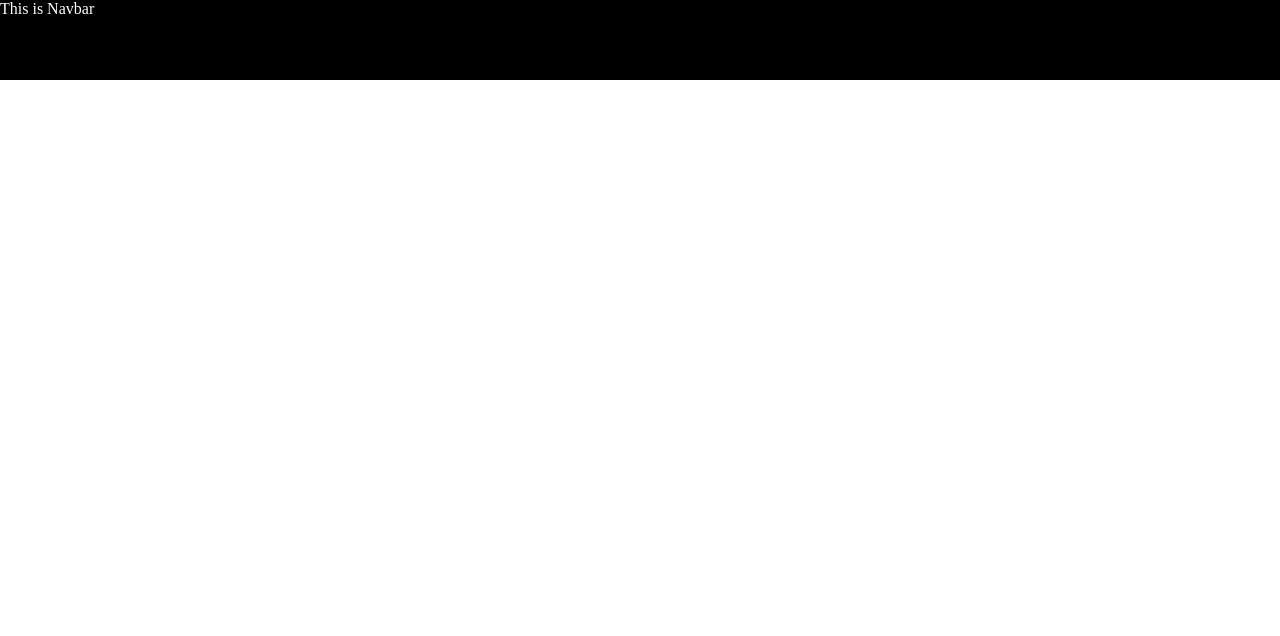
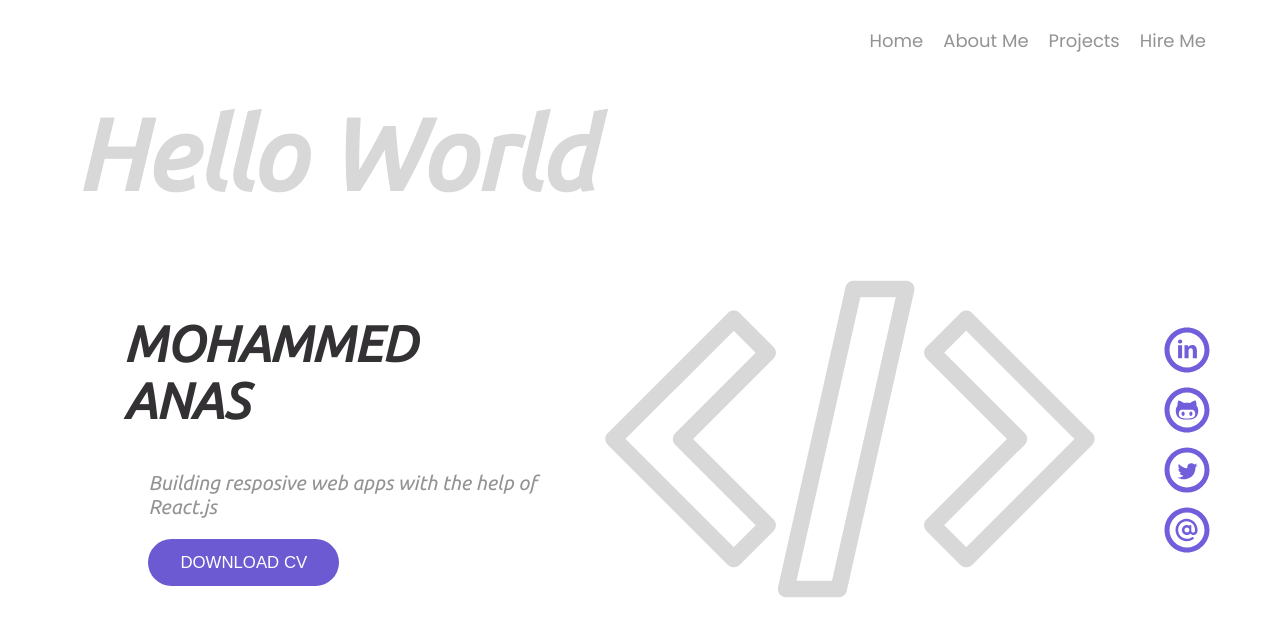
Before and after one commit to anascsk/portfolio, a React (Create React App) app: page / in a window 1280 px wide. Shown: the top 636 px of the page. Built offline with nearby package versions, Linux system fonts and the light colour scheme.

Commit message:
ui updated

```diff
--- a/package.json
+++ b/package.json
@@ -8,7 +8,8 @@
     "@testing-library/user-event": "^13.5.0",
     "react": "^17.0.2",
     "react-dom": "^17.0.2",
-    "react-router-dom": "^5.2.0",
+    "react-icons": "^4.3.1",
+    "react-router-dom": "^6.0.0-beta.8",
     "react-scripts": "5.0.0",
     "styled-components": "^5.3.3",
     "web-vitals": "^2.1.2"
--- a/public/index.html
+++ b/public/index.html
@@ -2,28 +2,34 @@
 <html lang="en">
   <head>
     <meta charset="utf-8" />
-    <link rel="icon" href="https://toppng.com/uploads/preview/web-development-icon-png-clipart-website-development-web-dev-icon-11562967383vhxlfmnerz.png" />
+    <link
+      rel="icon"
+      href="https://toppng.com/uploads/preview/web-development-icon-png-clipart-website-development-web-dev-icon-11562967383vhxlfmnerz.png"
+    />
     <meta name="viewport" content="width=device-width, initial-scale=1" />
     <meta name="theme-color" content="#000000" />
-    <meta
-      name="description"
-      content=""
-    />
+    <meta name="description" content="" />
     <link rel="apple-touch-icon" href="%PUBLIC_URL%/logo192.png" />
 
     <link rel="manifest" href="%PUBLIC_URL%/manifest.json" />
 
     <title>Mohammed Anas</title>
     <style>
-      a{
+      @import url("https://fonts.googleapis.com/css2?family=Abel&family=Poppins:wght@400;500;600&family=Titillium+Web:wght@200;300&display=swap");
+
+      @import url('https://fonts.googleapis.com/css2?family=Abel&family=Poppins:wght@400;500;600&family=Titillium+Web:wght@200;300&family=Ubuntu:ital@1&display=swap');
+
+      a {
         text-decoration: none;
-
       }
-      ul{
+      ul {
         text-decoration: none;
-
       }
-      body{
+      body {
+        font-family: "Abel", sans-serif;
+        font-family: "Poppins", sans-serif;
+        font-family: "Titillium Web", sans-serif;
+        font-family: 'Ubuntu', sans-serif;
         margin: 0;
         padding: 0;
       }
@@ -32,6 +38,5 @@
   <body>
     <noscript>You need to enable JavaScript to run this app.</noscript>
     <div id="root"></div>
-
   </body>
 </html>
--- a/src/App.jsx
+++ b/src/App.jsx
@@ -1,10 +1,21 @@
 import Navbar from "./components/Navbar";
+import { BrowserRouter, Routes, Route } from "react-router-dom";
+import Showcase from "./components/Showcase";
 
 function App() {
   return (
-    <div >
-      <Navbar/>
-    </div>
+    <BrowserRouter>
+      <Navbar />
+      <Showcase/>
+      <Routes>
+        <Route extact path="/">
+
+        </Route>
+        <Route path="/about"> </Route>
+        <Route path="/projects"> </Route>
+        <Route path="/contact"> </Route>
+      </Routes>
+    </BrowserRouter>
   );
 }
 
--- a/src/components/Navbar.jsx
+++ b/src/components/Navbar.jsx
@@ -1,10 +1,58 @@
-import React from "react";
-import styled from "styled-components";
-import {Container} from './styles/Navbar.style.js'
+import { useState } from "react";
 
+import {
+  Container,
+  LeftContainer,
+  RightContainer,
+  NavbarExtendedContainer,
+  NavbarInnerContainer,
+  NavbarLinkContainer,
+  NavbarLink,
+  Logo,
+  OpenLinksButton,
+  NavbarLinkExtended,
+} from "../styles/Navbar.style.js";
+
+import { CgMenuMotion } from "react-icons/cg";
+import { CgMenuHotdog } from "react-icons/cg";
+import { Button } from "../styles/button.style.js";
 
 const Navbar = () => {
-  return <Container>This is Navbar</Container>;
+  const [extendedNavbar, setExtendedNavbar] = useState(false);
+  return (
+    <Container extendedNavbar={extendedNavbar}>
+      <NavbarInnerContainer>
+        <LeftContainer>
+          <Logo src={Logo.png}></Logo>
+        </LeftContainer>
+        <RightContainer>
+          <NavbarLinkContainer>
+            <NavbarLink to="/">Home</NavbarLink>
+            <NavbarLink to="/about">About Me</NavbarLink>
+            <NavbarLink to="/projects">Projects</NavbarLink>
+
+            <NavbarLink to="/contact">Hire Me</NavbarLink>
+
+            <OpenLinksButton
+              onClick={() => {
+                setExtendedNavbar((current) => !current);
+              }}
+            >
+              {extendedNavbar ? <CgMenuMotion /> : <CgMenuHotdog />}
+            </OpenLinksButton>
+          </NavbarLinkContainer>
+        </RightContainer>
+      </NavbarInnerContainer>
+      {extendedNavbar && (
+        <NavbarExtendedContainer>
+          <NavbarLinkExtended to="/">Home</NavbarLinkExtended>
+          <NavbarLinkExtended to="/about">About Me</NavbarLinkExtended>
+          <NavbarLinkExtended to="/projects">Projects</NavbarLinkExtended>
+          <NavbarLinkExtended to="/contact">Hire Me</NavbarLinkExtended>
+        </NavbarExtendedContainer>
+      )}
+    </Container>
+  );
 };
 
 export default Navbar;
--- /dev/null
+++ b/src/components/Showcase.jsx
@@ -0,0 +1,42 @@
+import {
+  TiSocialAtCircular,
+
+  TiSocialGithubCircular,
+  TiSocialLinkedinCircular,
+  TiSocialTwitterCircular,
+} from "react-icons/ti";
+import {
+  Container,
+  Right,
+  Center,
+  Left,
+  H1,
+  H2,
+  P,
+
+} from "../styles/Showcase.style";
+import {Button} from '../styles/button.style'
+
+
+let CodingLogo = require("../images/coding.png");
+
+const Showcase = () => {
+  return (
+    <Container>
+      <Left>
+        <H1>Hello World</H1>
+        <H2>MOHAMMED ANAS</H2>
+        <P>Building resposive web apps with the help of React.js</P>
+        <P><Button>Download CV</Button></P>
+      </Left>
+      <Center><img src={CodingLogo} alt="" /></Center>
+      <Right><TiSocialLinkedinCircular/>
+      <TiSocialGithubCircular/>
+      <TiSocialTwitterCircular/>
+      <TiSocialAtCircular/>
+      </Right>
+    </Container>
+  );
+};
+
+export default Showcase;
--- a/src/components/styles/Navbar.style.js
+++ /dev/null
@@ -1,56 +0,0 @@
-import styled from "styled-components";
-import { Link } from "react-router-dom";
-
-export const Container = styled.div`
-  width: 100%;
-  height: ${(props) => (props.extendNavbar ? "100vh" : "80px")};
-  background-color: black;
-  display: flex;
-  flex-direction: column;
-  color: white;
-  @media (min-width: 700px) {
-    height: 80px;
-  }
-`;
-
-export const LeftContainer = styled.div`
-  flex: 70%;
-  display: flex;
-  align-items: center;
-  padding-left: 5%;
-`;
-
-export const RightContainer = styled.div`
-  flex: 30%;
-  display: flex;
-  justify-content: flex-end;
-  padding-right: 50px;
-`;
-
-export const NavbarInnerContainer = styled.div`
-  width: 100%;
-  height: 80px;
-  display: flex;
-`;
-export const NavbarLinkContainer = styled.div`
-  display: flex;
-`;
-
-export const NavbarLink = styled(Link)`
-  color: white;
-  font-size: x-large;
-  font-family: Arial, Helvetica, sans-serif;
-  text-decoration: none;
-  margin: 10px;
-  @media (max-width: 700px) {
-    display: none;
-  }
-`;
-
-export const NavbarLinkExtended = styled(Link)`
-color: white;
-  font-size: x-large;
-  font-family: Arial, Helvetica, sans-serif;
-  text-decoration: none;
-  margin: 10px;
-`
--- /dev/null
+++ b/src/styles/Navbar.style.js
@@ -0,0 +1,103 @@
+import styled from "styled-components";
+import { Link } from "react-router-dom";
+
+export const Container = styled.div`
+  width: 100%;
+  height: ${(props) => (props.extendNavbar ? "100vh" : "80px")};
+  background-color: #fff;
+  display: flex;
+  flex-direction: column;
+  color: white;
+  @media (min-width: 700px) {
+    height: 80px;
+  }
+`;
+
+export const LeftContainer = styled.div`
+  flex: 30%;
+  display: flex;
+  justify-content: flex-end;
+  padding-right: 50px;
+  flex: 70%;
+`;
+
+export const RightContainer = styled.div`
+  flex: 70%;
+  display: flex;
+  flex-direction: column;
+  align-items: flex-end;
+  padding-left: 0%;
+  margin: auto;
+  margin-right: 5%;
+`;
+
+export const NavbarInnerContainer = styled.div`
+  width: 100%;
+  height: 80px;
+  display: flex;
+`;
+export const NavbarLinkContainer = styled.div`
+  display: flex;
+`;
+
+export const NavbarLink = styled(Link)`
+  color: #949294;
+  font-size: large;
+  font-family: Poppins, sans-serif;
+  text-decoration: none;
+  margin: 10px;
+  transition: transform 0.2s;
+  @media (max-width: 780px) {
+    display: none;
+  }
+  &:hover {
+    transform: scale(1.05);
+    color: #6b5ad2;
+    transform: ease;
+  }
+`;
+
+export const NavbarLinkExtended = styled(Link)`
+  color: #949294;
+  font-size: x-large;
+  font-family: Arial, Helvetica, sans-serif;
+  text-decoration: none;
+  margin: 0px 0px 25px 20px;
+  &:hover {
+    transform: scale(1.05);
+    color: #6b5ad2;
+    transform: ease;
+  }
+`;
+
+export const Logo = styled.img`
+  margin: 10px;
+  max-width: 180px;
+  height: auto;
+`;
+
+export const OpenLinksButton = styled.button`
+  width: 70px;
+  height: 50px;
+  background: none;
+  border: none;
+  color: #949294;
+  font-size: 45px;
+  cursor: pointer;
+  margin-top: 10px;
+
+  @media (min-width: 780px) {
+    display: none;
+  }
+`;
+export const NavbarExtendedContainer = styled.div`
+  margin-top: 5px;
+  display: flex;
+  flex-direction: column;
+  align-items: center;
+  background-color: #fff;
+
+  @media (min-width: 780px) {
+    display: none;
+  }
+`;
--- /dev/null
+++ b/src/styles/Showcase.style.js
@@ -0,0 +1,52 @@
+import styled from "styled-components";
+
+export const Container = styled.div`
+width: 100vw;
+height: 90vh;
+display: flex;
+
+`
+export const Left = styled.div`
+flex: 40%;
+text-align: left;
+margin: auto;
+
+padding-left: 50px;
+color:
+#949294;
+
+`
+export const H1 = styled.h1`
+font-size: 100px;
+position: absolute;
+top: 30px;
+margin-left: 2%;
+color: #d8d8d8;
+`
+export const H2 = styled.h2`
+font-size: 50px;
+color:#333133;
+margin-left: 15%;
+font-family: 'Ubuntu', sans-serif;
+`
+export const P = styled.p`
+font-size: 20px;
+margin-left: 20%;
+
+`
+export const Center = styled.div`
+flex: 50%;
+text-align: center;
+margin: auto;
+opacity: 0.15;
+`
+export const Right = styled.div`
+flex: 10%;
+display: flex;
+flex-direction: column;
+margin: auto;
+overflow: hidden;
+font-size: 60px;
+color: #705edb;
+cursor: pointer;
+`
--- /dev/null
+++ b/src/styles/button.style.js
@@ -0,0 +1,19 @@
+import styled from "styled-components";
+
+export const Button = styled.button`
+display: inline-block;
+  padding: 0.85rem 2rem;
+  background-color:
+#6b5ad2;
+  color: #fff;
+  border-radius: 2rem;
+  font-size: 1.05rem;
+  text-transform: uppercase;
+  font-weight: 500;
+  border: none;
+  transition: 0.3s;
+  cursor: pointer;
+  &:hover {
+  background-color: #6b44e0;
+}
+`
```
Also changed, not shown: src/images/coding.png (added), 1 other file (tests, documents, lock files or other folders).
